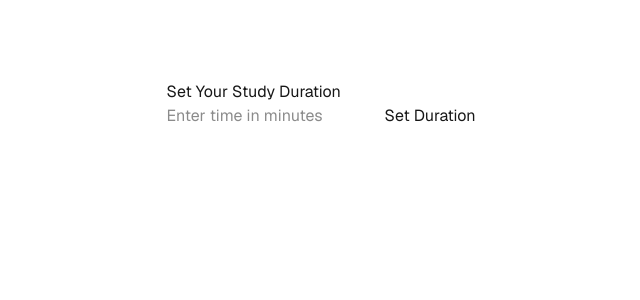
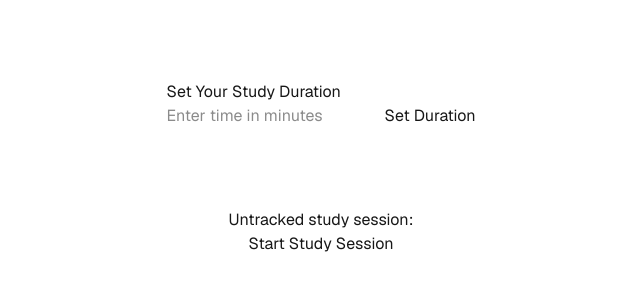
Before and after one commit to tylernlyons/Studium, a Next.js app in the folder termproject4300/: page /pages/home in a window 1280 px wide. Shown: the top 300 px of the page, without its empty margins (319-959 px from the left). Built offline with nearby package versions, Linux system fonts and the light colour scheme.

Commit message:
Added untracked session option

```diff
--- a/termproject4300/src/app/pages/home/page.tsx
+++ b/termproject4300/src/app/pages/home/page.tsx
@@ -39,6 +39,13 @@ export default function Home() {
         <button onClick={handleSetDuration}>Set Duration</button>
       </div>
 
+      <div className="items-center justify-items-center min-h-screen p-8 pb-20 gap-16 sm:p-20 font-[family-name:var(--font-geist-sans)]">
+        <h3>Untracked study session:</h3>
+        <Link href={'/pages/focusMode'}>
+          <button>Start Study Session</button>
+        </Link>
+      </div>
+
       {studyDuration > 0 && (
         <div>
           <h3>Your study session will last for {studyDuration} minute(s)</h3>
```
